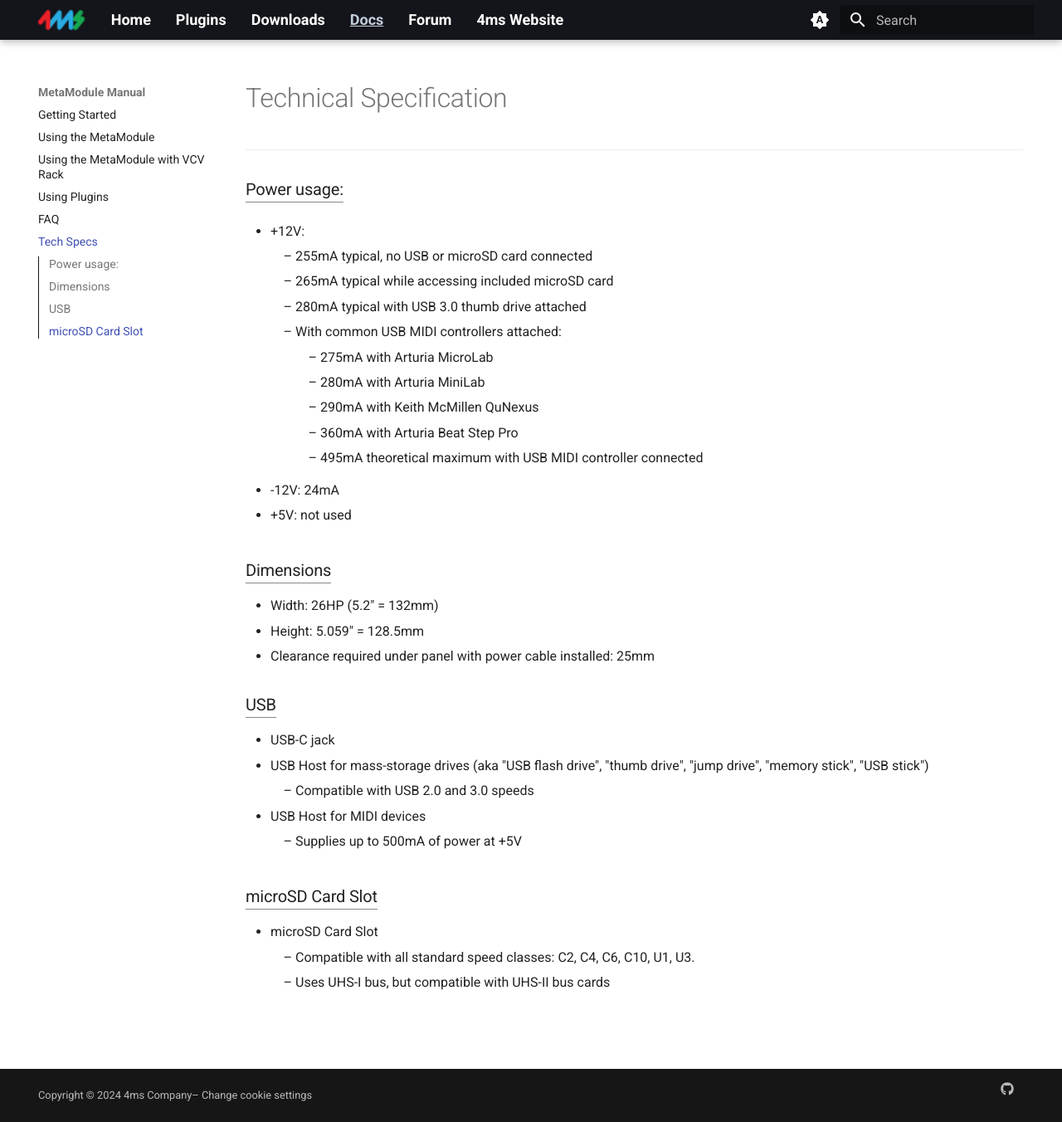
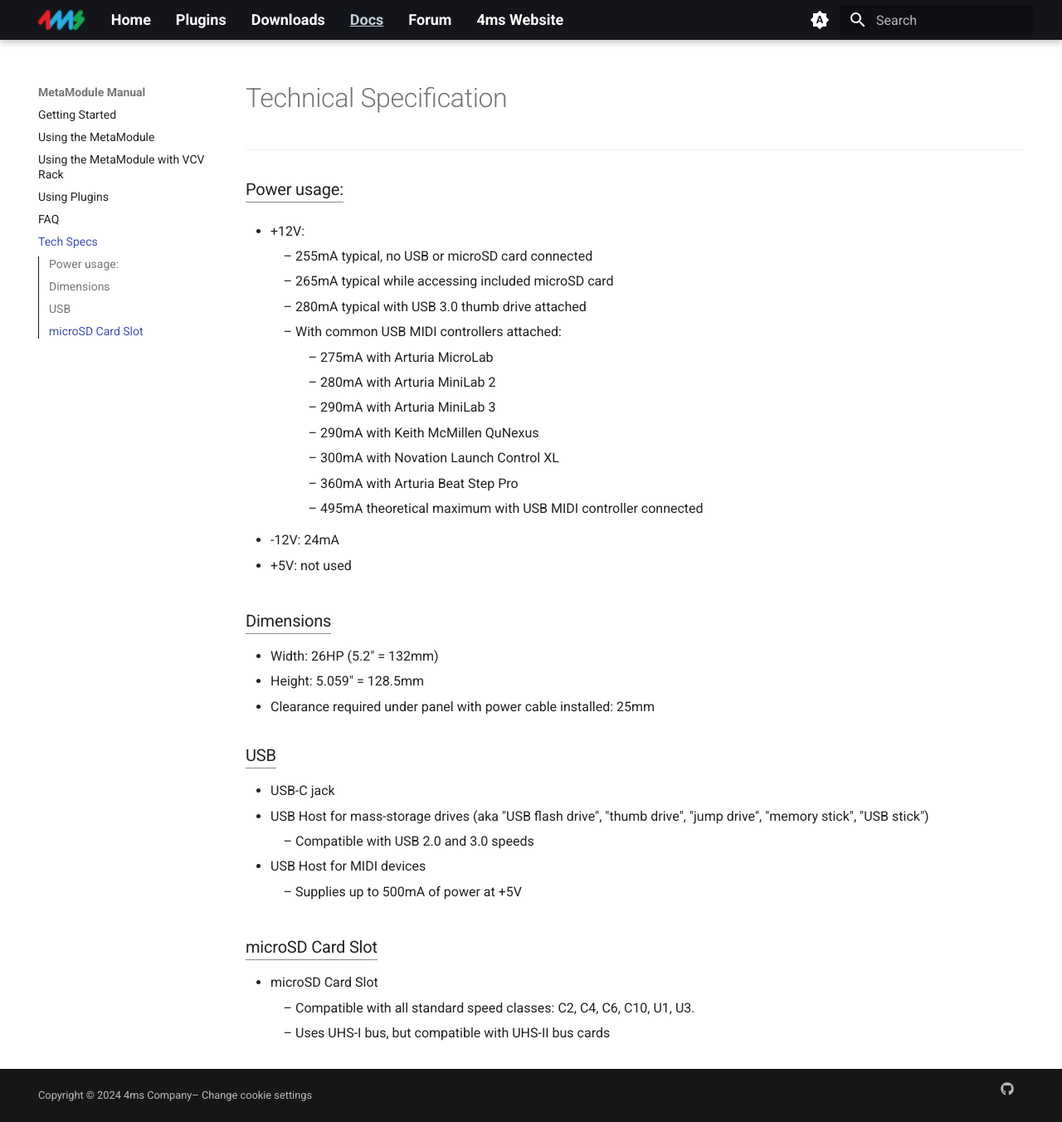
Before and after one commit to 4ms/metamodule-docs-website, an MkDocs documentation site: the page built from docs/specs.md, in a window 1280 px wide and 1352 px high. Shown: the whole window at 83% size. Built offline with MkDocs 1.6.1 and Material for MkDocs 9.7.7, drawn with Linux system fonts in a browser that asks for light colours.

Commit message:
Add more power specs with MIDI controllers

```diff
--- a/docs/specs.md
+++ b/docs/specs.md
@@ -9,8 +9,10 @@
     - 280mA typical with USB 3.0 thumb drive attached
     - With common USB MIDI controllers attached:
         - 275mA with Arturia MicroLab
-        - 280mA with Arturia MiniLab
+        - 280mA with Arturia MiniLab 2
+        - 290mA with Arturia MiniLab 3
         - 290mA with Keith McMillen QuNexus
+        - 300mA with Novation Launch Control XL
         - 360mA with Arturia Beat Step Pro
         - 495mA theoretical maximum with USB MIDI controller connected
 
```
